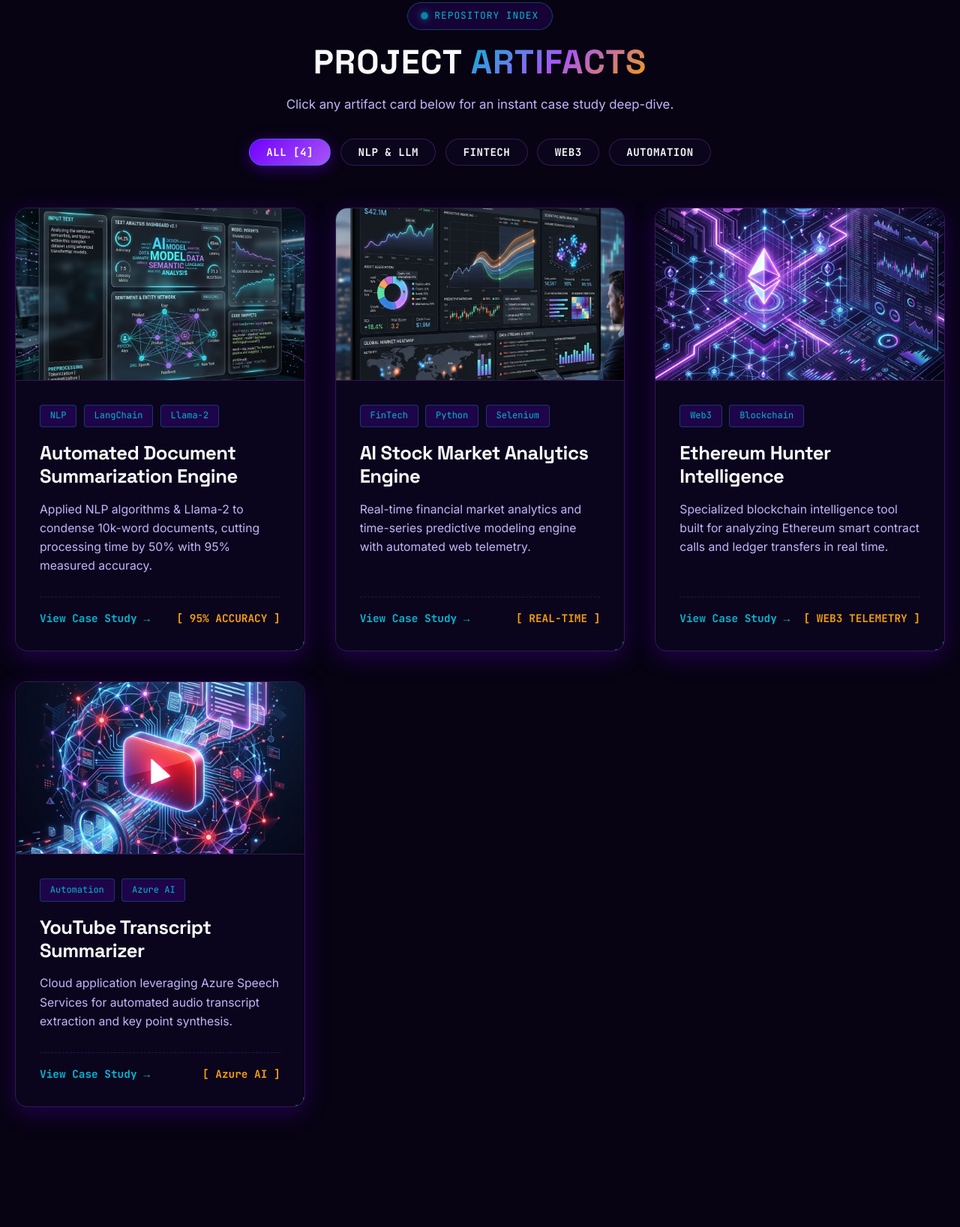
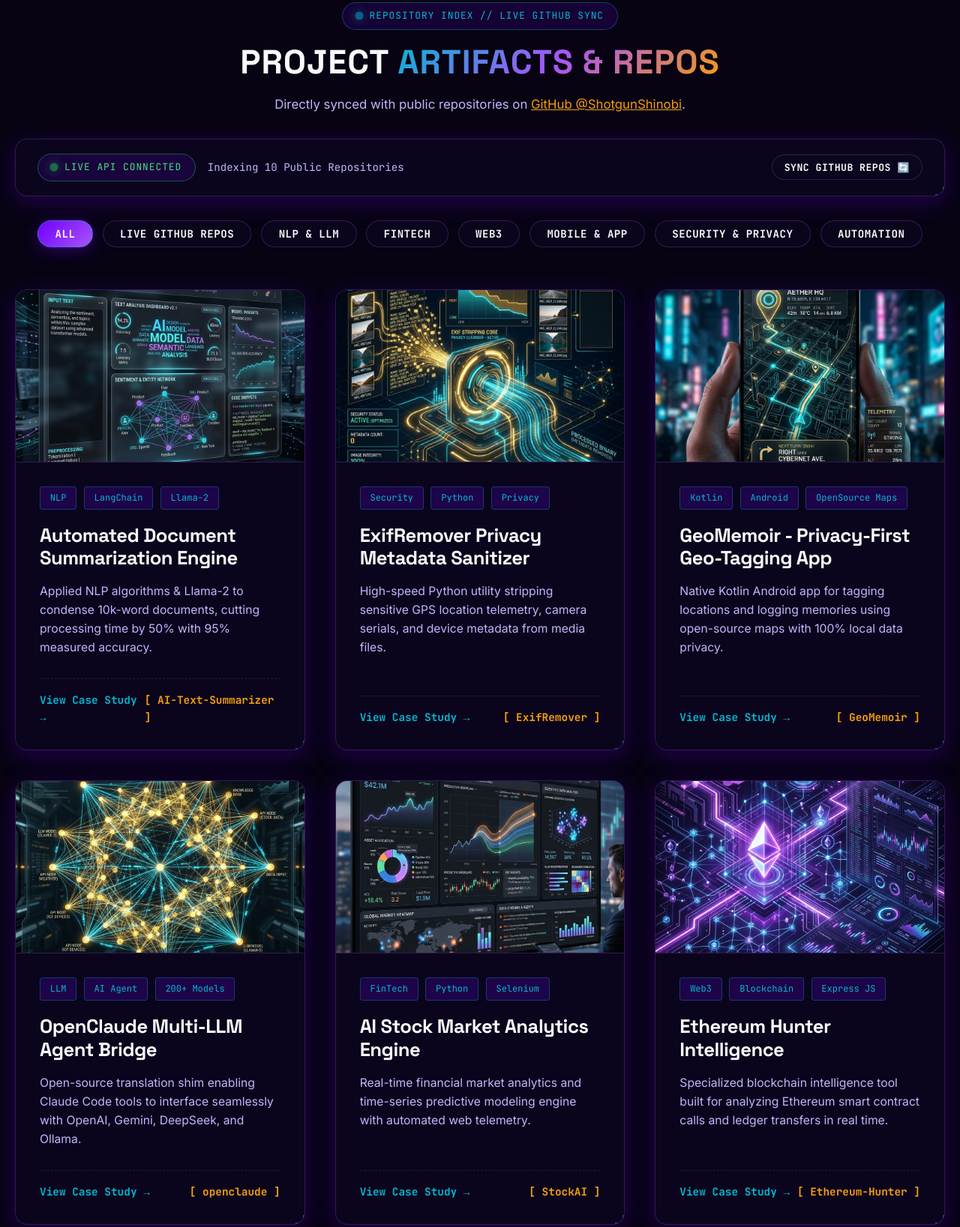
Before and after one commit to ShotgunShinobi/portfolio, a website built with Vite: page index.html in a window 1280 px wide. Shown: the part 918-2555 px from the top of the page at 75% size. Built offline with nearby package versions, Linux system fonts and the light colour scheme; some packages are replaced by stand-ins of ours; no server answers; animation ran at ten frames a second.

Commit message:
feat: add GitHub live sync HUD and expand project grid with additional categories and entries

```diff
--- a/index.html
+++ b/index.html
@@ -98,23 +98,44 @@
     <!-- Section 2: Artifacts / Projects Grid -->
     <section class="section container" id="artifacts">
       <div style="text-align: center; margin-bottom: 2rem;" class="fade-in-up">
-        <span class="status-badge" style="margin-bottom: 1rem;"><span class="status-dot"></span> REPOSITORY INDEX</span>
-        <h2 class="section-title" style="margin-bottom: 1rem;">Project <span class="text-gradient">Artifacts</span></h2>
-        <p style="color: var(--text-secondary); font-size: 1.05rem;">Click any artifact card below for an instant case study deep-dive.</p>
+        <span class="status-badge" style="margin-bottom: 1rem;"><span class="status-dot"></span> REPOSITORY INDEX // LIVE GITHUB SYNC</span>
+        <h2 class="section-title" style="margin-bottom: 1rem;">Project <span class="text-gradient">Artifacts & Repos</span></h2>
+        <p style="color: var(--text-secondary); font-size: 1.05rem;">Directly synced with public repositories on <a href="https://github.com/ShotgunShinobi" target="_blank" style="color: var(--imperial-gold); text-decoration: underline;">GitHub @ShotgunShinobi</a>.</p>
+      </div>
+
+      <!-- Live Sync Telemetry & Stats Bar -->
+      <div class="glass-panel hud-card github-telemetry-bar fade-in-up" style="margin-bottom: 2rem; padding: 1.2rem 1.8rem; display: flex; align-items: center; justify-content: space-between; flex-wrap: wrap; gap: 1rem;">
+        <div style="display: flex; align-items: center; gap: 1rem;">
+          <span class="status-badge" style="border-color: rgba(34, 197, 94, 0.4); color: #4ade80;">
+            <span class="status-dot" style="background: #22c55e; box-shadow: 0 0 10px #22c55e;"></span> LIVE API CONNECTED
+          </span>
+          <span id="gh-repo-count" style="font-family: var(--font-mono); font-size: 0.88rem; color: var(--text-secondary);">
+            Indexing 11 Public Repositories
+          </span>
+        </div>
+        <div style="display: flex; align-items: center; gap: 0.8rem;">
+          <button class="btn btn-secondary" id="sync-github-btn" style="padding: 0.45rem 1rem; font-size: 0.82rem; font-family: var(--font-mono);">
+            Sync GitHub Repos 🔄
+          </button>
+        </div>
       </div>
 
       <!-- Zero-Friction 1-Click Filter Chips -->
       <div class="filter-container fade-in-up">
-        <button class="btn btn-primary filter-btn" data-filter="all">ALL [4]</button>
+        <button class="btn btn-primary filter-btn" data-filter="all">ALL</button>
+        <button class="btn btn-secondary filter-btn" data-filter="live-github">LIVE GITHUB REPOS</button>
         <button class="btn btn-secondary filter-btn" data-filter="NLP">NLP & LLM</button>
         <button class="btn btn-secondary filter-btn" data-filter="Finance">FINTECH</button>
         <button class="btn btn-secondary filter-btn" data-filter="Web3">WEB3</button>
+        <button class="btn btn-secondary filter-btn" data-filter="Mobile">MOBILE & APP</button>
+        <button class="btn btn-secondary filter-btn" data-filter="Security">SECURITY & PRIVACY</button>
         <button class="btn btn-secondary filter-btn" data-filter="Automation">AUTOMATION</button>
       </div>
 
-      <div class="projects-grid">
+      <!-- Featured Projects Grid -->
+      <div class="projects-grid" id="main-projects-grid">
         <!-- Card 1: NLP -->
-        <div class="project-card glass-panel hud-card fade-in-up" data-id="nlp" data-category="nlp, machine learning" style="transition-delay: 0.1s;">
+        <div class="project-card glass-panel hud-card fade-in-up" data-id="nlp" data-category="nlp, machine learning, featured" style="transition-delay: 0.1s;">
           <div class="project-img-wrapper">
             <img src="/project_nlp_1777611335087.png" alt="Document Summarization Engine" class="project-img" />
           </div>
@@ -128,13 +149,73 @@
             <p class="project-desc">Applied NLP algorithms & Llama-2 to condense 10k-word documents, cutting processing time by 50% with 95% measured accuracy.</p>
             <div class="project-action-bar">
               <span>View Case Study &rarr;</span>
-              <span style="color: var(--imperial-gold);">[ 95% ACCURACY ]</span>
+              <span style="color: var(--imperial-gold);">[ AI-Text-Summarizer ]</span>
             </div>
           </div>
         </div>
 
-        <!-- Card 2: FinTech -->
-        <div class="project-card glass-panel hud-card fade-in-up" data-id="dataviz" data-category="finance, machine learning" style="transition-delay: 0.2s;">
+        <!-- Card 2: ExifRemover -->
+        <div class="project-card glass-panel hud-card fade-in-up" data-id="exifremover" data-category="security, python, featured" style="transition-delay: 0.15s;">
+          <div class="project-img-wrapper">
+            <img src="/project_exifremover.png" alt="ExifRemover Privacy Sanitizer" class="project-img" />
+          </div>
+          <div class="project-content">
+            <div class="project-tags">
+              <span class="tag">Security</span>
+              <span class="tag">Python</span>
+              <span class="tag">Privacy</span>
+            </div>
+            <h3 class="project-title">ExifRemover Privacy Metadata Sanitizer</h3>
+            <p class="project-desc">High-speed Python utility stripping sensitive GPS location telemetry, camera serials, and device metadata from media files.</p>
+            <div class="project-action-bar">
+              <span>View Case Study &rarr;</span>
+              <span style="color: var(--imperial-gold);">[ ExifRemover ]</span>
+            </div>
+          </div>
+        </div>
+
+        <!-- Card 3: GeoMemoir -->
+        <div class="project-card glass-panel hud-card fade-in-up" data-id="geomemoir" data-category="mobile, open source, featured" style="transition-delay: 0.2s;">
+          <div class="project-img-wrapper">
+            <img src="/project_geomemoir.png" alt="GeoMemoir App" class="project-img" />
+          </div>
+          <div class="project-content">
+            <div class="project-tags">
+              <span class="tag">Kotlin</span>
+              <span class="tag">Android</span>
+              <span class="tag">OpenSource Maps</span>
+            </div>
+            <h3 class="project-title">GeoMemoir - Privacy-First Geo-Tagging App</h3>
+            <p class="project-desc">Native Kotlin Android app for tagging locations and logging memories using open-source maps with 100% local data privacy.</p>
+            <div class="project-action-bar">
+              <span>View Case Study &rarr;</span>
+              <span style="color: var(--imperial-gold);">[ GeoMemoir ]</span>
+            </div>
+          </div>
+        </div>
+
+        <!-- Card 4: OpenClaude -->
+        <div class="project-card glass-panel hud-card fade-in-up" data-id="openclaude" data-category="nlp, automation, featured" style="transition-delay: 0.25s;">
+          <div class="project-img-wrapper">
+            <img src="/project_openclaude.png" alt="OpenClaude Multi-LLM Bridge" class="project-img" />
+          </div>
+          <div class="project-content">
+            <div class="project-tags">
+              <span class="tag">LLM</span>
+              <span class="tag">AI Agent</span>
+              <span class="tag">200+ Models</span>
+            </div>
+            <h3 class="project-title">OpenClaude Multi-LLM Agent Bridge</h3>
+            <p class="project-desc">Open-source translation shim enabling Claude Code tools to interface seamlessly with OpenAI, Gemini, DeepSeek, and Ollama.</p>
+            <div class="project-action-bar">
+              <span>View Case Study &rarr;</span>
+              <span style="color: var(--imperial-gold);">[ openclaude ]</span>
+            </div>
+          </div>
+        </div>
+
+        <!-- Card 5: FinTech -->
+        <div class="project-card glass-panel hud-card fade-in-up" data-id="dataviz" data-category="finance, machine learning, featured" style="transition-delay: 0.3s;">
           <div class="project-img-wrapper">
             <img src="/project_dataviz_1777611351904.png" alt="AI Stock Market Analytics" class="project-img" />
           </div>
@@ -148,13 +229,13 @@
             <p class="project-desc">Real-time financial market analytics and time-series predictive modeling engine with automated web telemetry.</p>
             <div class="project-action-bar">
               <span>View Case Study &rarr;</span>
-              <span style="color: var(--imperial-gold);">[ REAL-TIME ]</span>
+              <span style="color: var(--imperial-gold);">[ StockAI ]</span>
             </div>
           </div>
         </div>
 
-        <!-- Card 3: Web3 -->
-        <div class="project-card glass-panel hud-card fade-in-up" data-id="eth" data-category="web3" style="transition-delay: 0.3s;">
+        <!-- Card 6: Web3 -->
+        <div class="project-card glass-panel hud-card fade-in-up" data-id="eth" data-category="web3, featured" style="transition-delay: 0.35s;">
           <div class="project-img-wrapper">
             <img src="/eth_hunter_project.png" alt="Ethereum Hunter" class="project-img" />
           </div>
@@ -162,34 +243,19 @@
             <div class="project-tags">
               <span class="tag">Web3</span>
               <span class="tag">Blockchain</span>
+              <span class="tag">Express JS</span>
             </div>
             <h3 class="project-title">Ethereum Hunter Intelligence</h3>
             <p class="project-desc">Specialized blockchain intelligence tool built for analyzing Ethereum smart contract calls and ledger transfers in real time.</p>
             <div class="project-action-bar">
               <span>View Case Study &rarr;</span>
-              <span style="color: var(--imperial-gold);">[ WEB3 TELEMETRY ]</span>
+              <span style="color: var(--imperial-gold);">[ Ethereum-Hunter ]</span>
             </div>
           </div>
         </div>
 
-        <!-- Card 4: Automation -->
-        <div class="project-card glass-panel hud-card fade-in-up" data-id="yt" data-category="automation, cloud" style="transition-delay: 0.4s;">
-          <div class="project-img-wrapper">
-            <img src="/yt_summary_project.png" alt="YouTube Transcript Summarization" class="project-img" />
-          </div>
-          <div class="project-content">
-            <div class="project-tags">
-              <span class="tag">Automation</span>
-              <span class="tag">Azure AI</span>
-            </div>
-            <h3 class="project-title">YouTube Transcript Summarizer</h3>
-            <p class="project-desc">Cloud application leveraging Azure Speech Services for automated audio transcript extraction and key point synthesis.</p>
-            <div class="project-action-bar">
-              <span>View Case Study &rarr;</span>
-              <span style="color: var(--imperial-gold);">[ Azure AI ]</span>
-            </div>
-          </div>
-        </div>
+        <!-- Dynamic Live GitHub Repos Container (Populated via JS) -->
+        <div id="live-github-container" style="display: contents;"></div>
       </div>
     </section>
 
```
